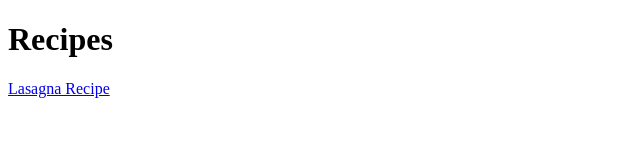
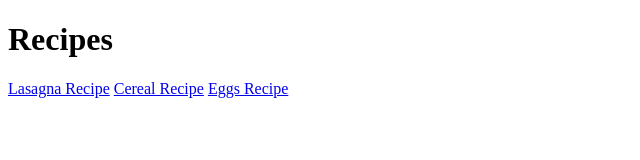
Before and after one commit to lizard213/recipes, a plain HTML site: page index.html in a window 1280 px wide. Shown: the whole page, without its empty margins (0-640 px from the left). Drawn offline with Linux system fonts and the light colour scheme.

Commit message:
Add new recipes and update home page

```diff
--- a/index.html
+++ b/index.html
@@ -8,5 +8,7 @@
     <body>
         <h1>Recipes</h1>
         <a href="recipe_list/lasagna.html">Lasagna Recipe</a>
+        <a href="recipe_list/cereal.html">Cereal Recipe</a>
+        <a href="recipe_list/eggs.html">Eggs Recipe</a>
     </body>
 </html>
```
Also changed, not shown: recipe_list/cereal.html (added), recipe_list/eggs.html (added).
